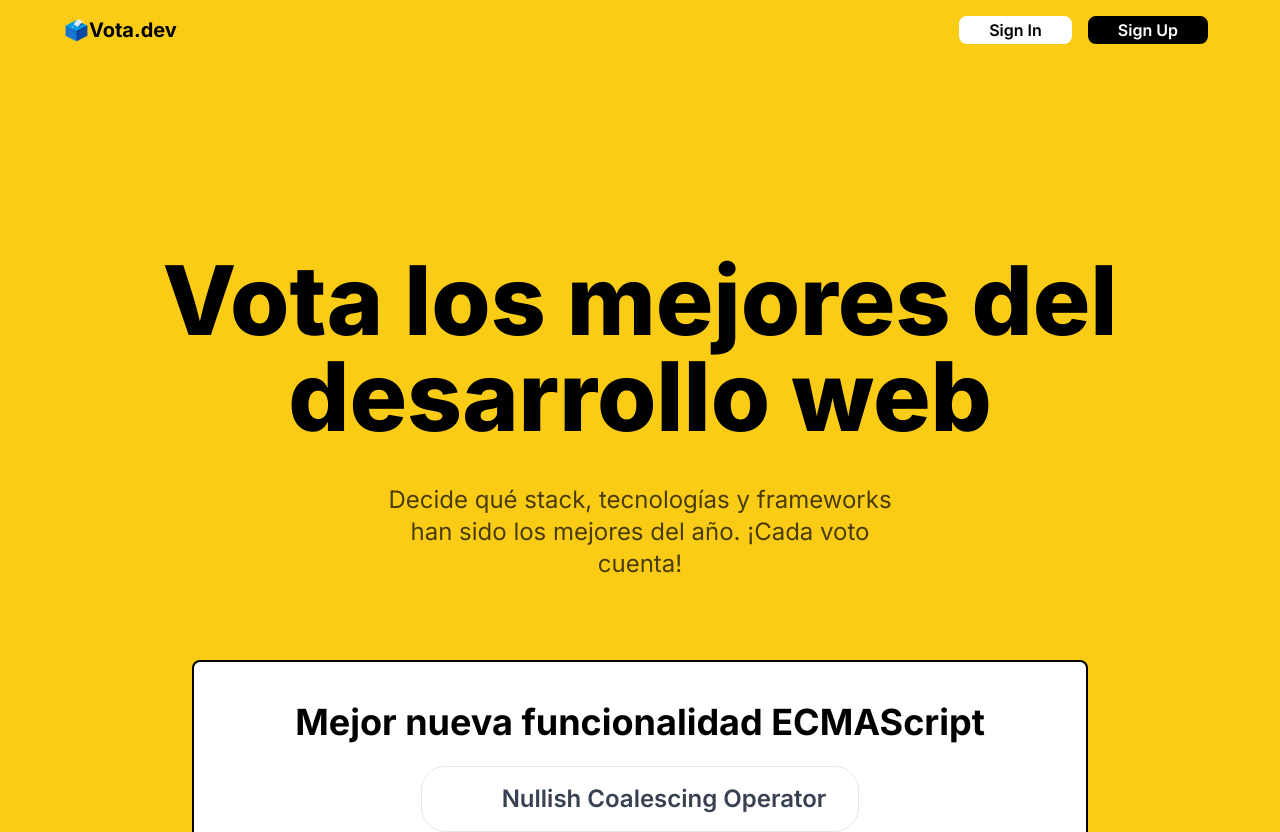
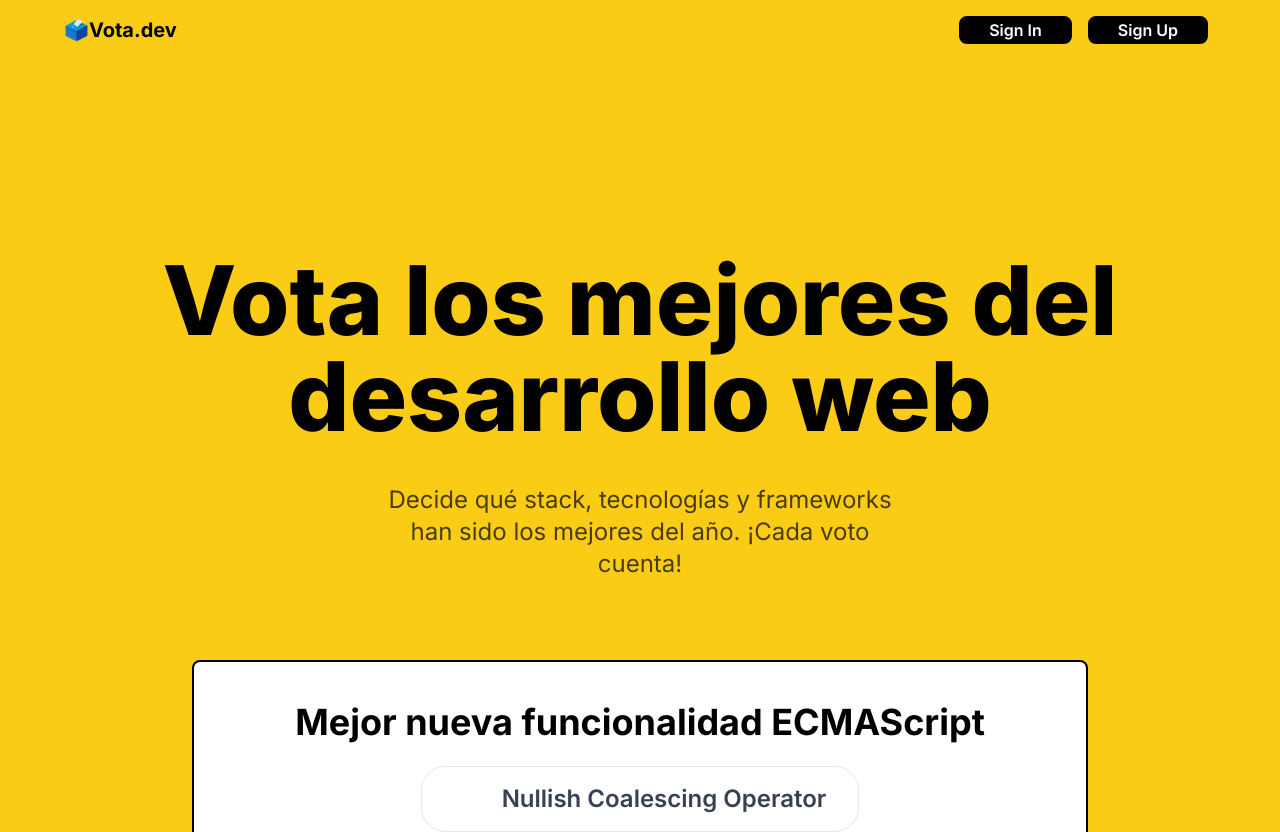
Before and after one commit to Ayendryjt/next-intro, a Next.js app in the folder next-intro/: page / in a window 1280 px wide. Shown: the top 832 px of the page. Built offline with nearby package versions, Linux system fonts and the light colour scheme.

Commit message:
Header changes

```diff
--- a/next-intro/app/components/Header.tsx
+++ b/next-intro/app/components/Header.tsx
@@ -6,7 +6,7 @@ export const Header = () => {
     <header className="flex justify-between items-center w-full mx-auto my-4 max-w-6xl">
       <h2 className="text-black text-xl font-bold">🗳️Vota.dev</h2>
       <div className="flex justify-between items-center">
-        <NavButton buttonLabel='Sign In' borderColor='border-white' buttonBg='bg-white' textColor='text-dark'/>
+        <NavButton buttonLabel='Sign In' borderColor='border-black' buttonBg='bg-black' textColor='text-white'/>
         <NavButton buttonLabel='Sign Up' borderColor='border-black' buttonBg='bg-black' textColor='text-white'/>
       </div>
     </header>
--- a/next-intro/app/page.tsx
+++ b/next-intro/app/page.tsx
@@ -21,13 +21,13 @@ import {
 
 export default function Home() {
   return (
-    <div className="bg-yellow-400 min-h-screen flex flex-col">
+    <div className='bg-yellow-400 min-h-screen flex flex-col'>
       <Header />
-      <section className="mt-48 max-w-[1000px] mx-auto">
+      <section className='mt-48 max-w-[1000px] mx-auto'>
         <h1 className="max-w-5xl mx-auto text-5xl font-extrabold text-center text-black md:text-8xl">
           Vota los mejores del desarrollo web
         </h1>
-        <p className="max-w-lg mx-auto mt-10 text-2xl text-center text-black opacity-70">
+        <p className='max-w-lg mx-auto mt-10 text-2xl text-center text-black opacity-70'>
           Decide qué stack, tecnologías y frameworks han sido los mejores del
           año. ¡Cada voto cuenta!
         </p>
```
